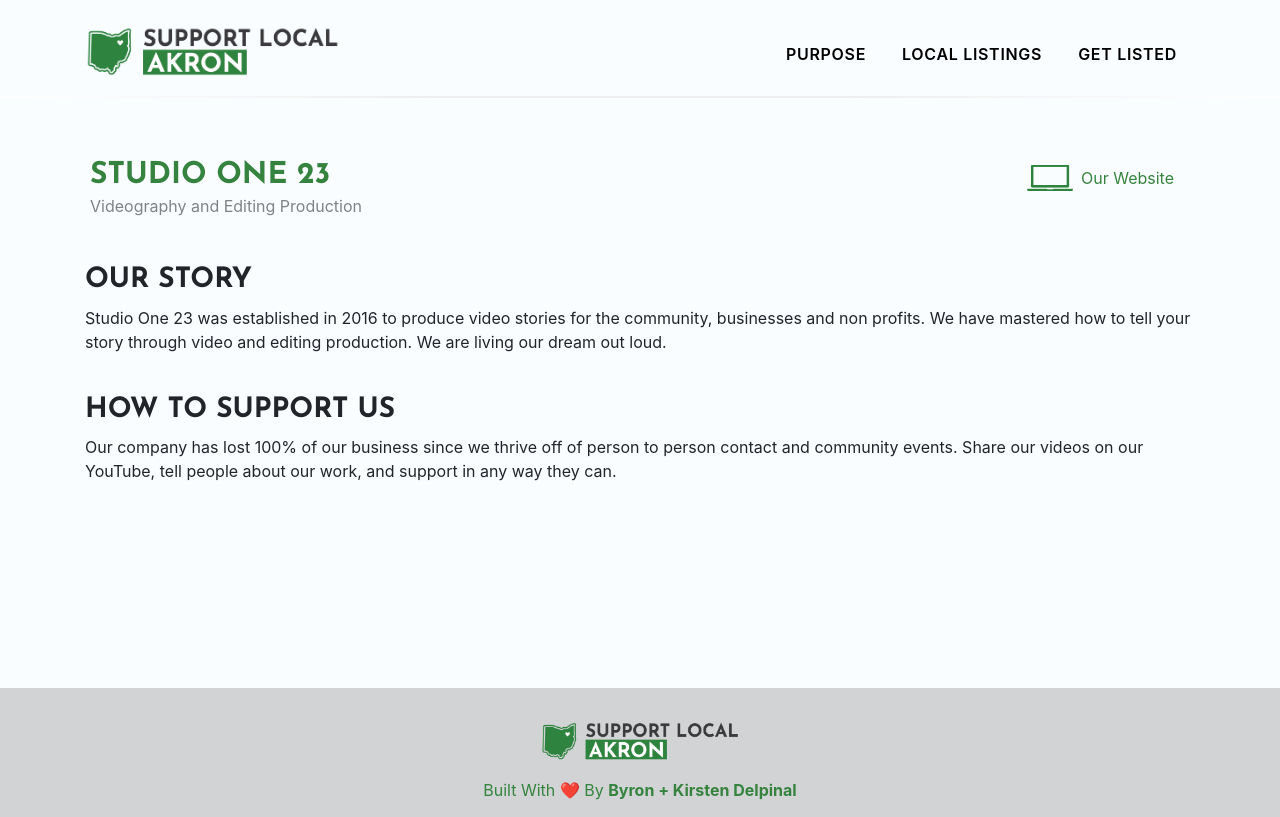
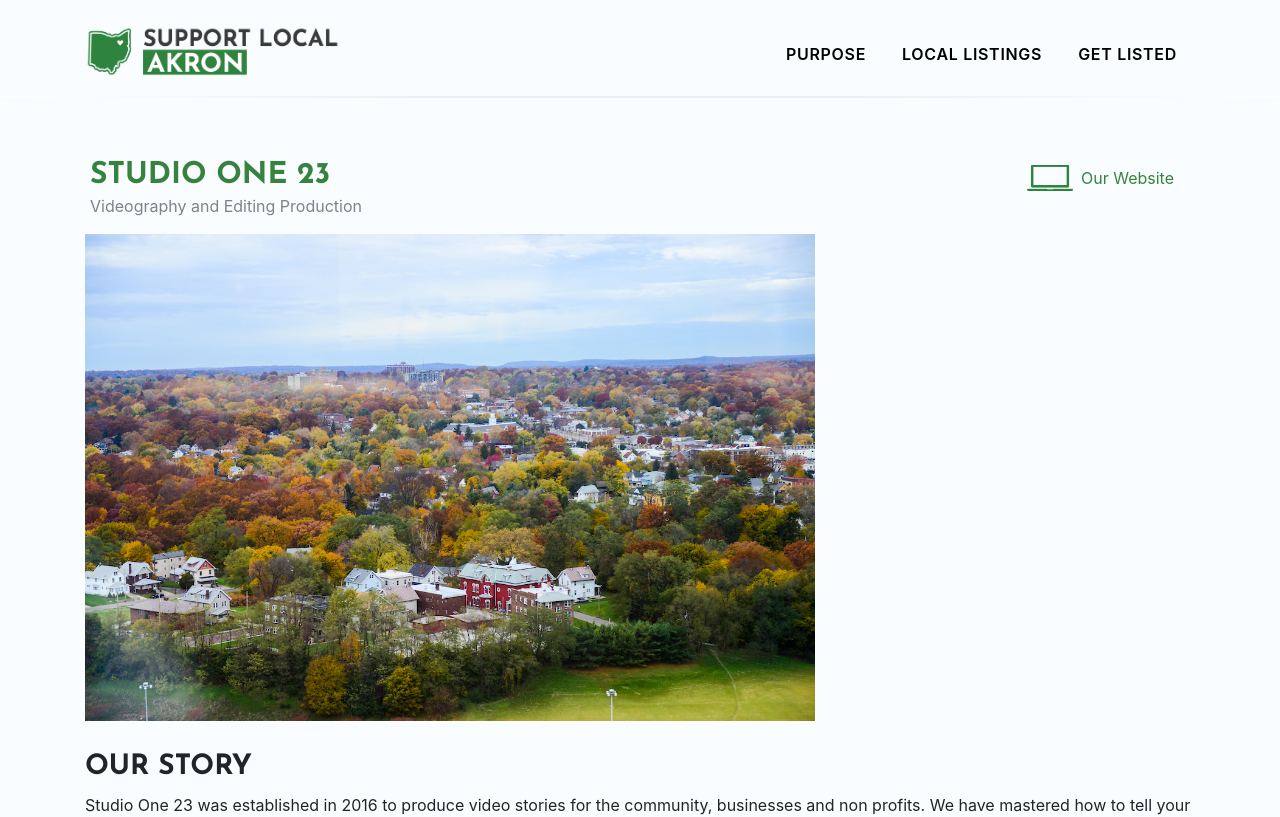
Before and after one commit to ByronDDelpinal/support-local-akron, a Next.js app: page /businesses/studio-one23 in a window 1280 px wide. Shown: the top 817 px of the page. Built offline with nearby package versions, Linux system fonts and the light colour scheme.

Commit message:
fix(businesses): add image to single business page

```diff
--- a/app/businesses/[slug]/page.tsx
+++ b/app/businesses/[slug]/page.tsx
@@ -87,10 +87,13 @@
           </div>
           <div className="col-md-12">
             <div className="entry-media">
-              {/* <Image
-                src={business.image.fluid}
-                objectFit="none"
-              /> */}
+              <Image
+                src={business.image}
+                alt="business logo"
+                width={730}
+                height={500}
+                style={{ maxHeight: '500px' }}
+              />
             </div>
             <div className="post-content">
               <div className="business-content">
--- a/app/layout.css
+++ b/app/layout.css
@@ -461,12 +461,6 @@
   }
 }
 
-.inner-blog-post .gatsby-image-wrapper {
-  background-color: #fff;
-  box-shadow: none;
-  max-height: 500px;
-  padding: 20px;
-}
 .inner-blog-post h2.section-headline {
   color: var(--color-green);
   font-size: 30px;
```
